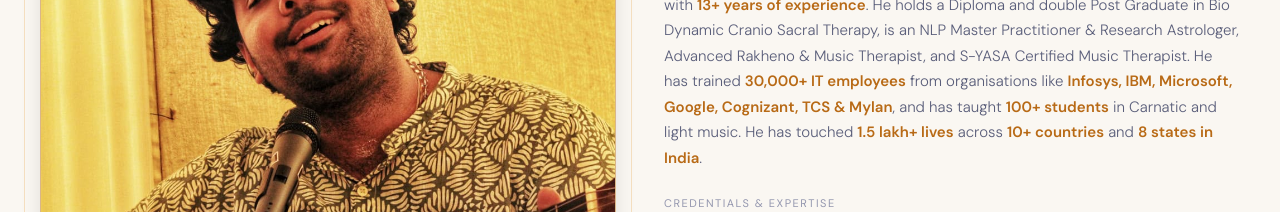
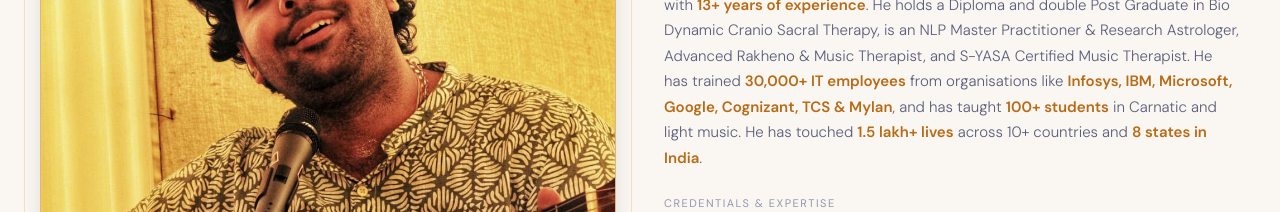
Before and after one commit to sck-info/sck-4, a Next.js app: page / in a window 1280 px wide. Shown: the part 1040-1252 px from the top of the page. Built offline with nearby package versions, Linux system fonts and the light colour scheme.

Commit message:
fix: countries number in about

```diff
--- a/src/components/About.tsx
+++ b/src/components/About.tsx
@@ -40,7 +40,7 @@ const highlights = [
   "Infosys, IBM, Microsoft, Google, Cognizant, TCS & Mylan",
   "100+ students",
   "1.5 lakh+ lives",
-  "10+ countries",
+  "5+ countries",
   "8 states in India",
 ];
 
```
